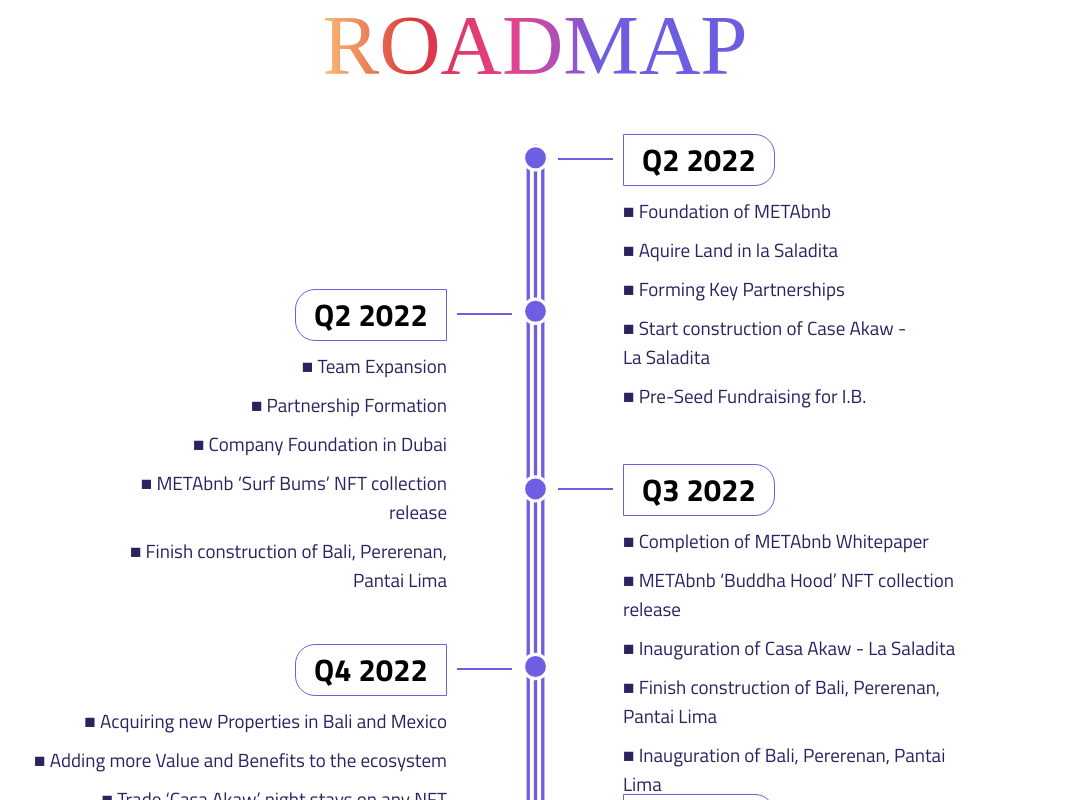
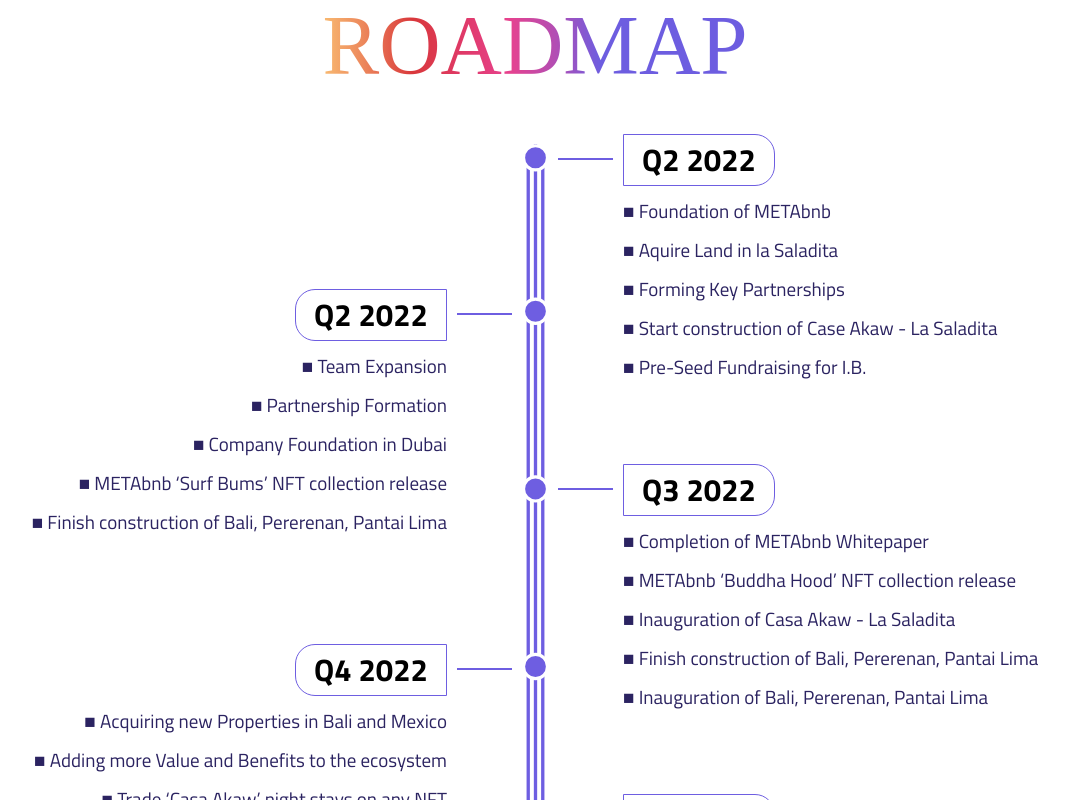
Before and after one commit to RealToma/MetaBNB, a React (Create React App) app: page / in a window 1280 px wide. Shown: the part 3700-4500 px from the top of the page, without its empty margins (105-1174 px from the left). Built offline with nearby package versions, Linux system fonts and the light colour scheme; a web font is replaced by a local one; what @web3-react/core would draw is missing.

Commit message:
updated roadmap position

```diff
--- a/src/layouts/content/content.js
+++ b/src/layouts/content/content.js
@@ -254,7 +254,7 @@
                 if (index === 1) {
                   return (
                     <EachRoad03 key={index} top={`${index * 165 - 20}px`}>
-                      <Box display={"flex"} flexDirection={"column"} alignItems={"flex-end"}>
+                      <Box display={"flex"} flexDirection={"column"} alignItems={"flex-end"} flex={"1"}>
                         <EachRoadHeader01>
                           <Box display={"flex"} color={each.color}>{each.headtxt}</Box>
                         </EachRoadHeader01>
@@ -274,7 +274,7 @@
                 else if (index === 3) {
                   return (
                     <EachRoad03 key={index} top={`${index * 165 + 5}px`}>
-                      <Box display={"flex"} flexDirection={"column"} alignItems={"flex-end"}>
+                      <Box display={"flex"} flexDirection={"column"} alignItems={"flex-end"} flex={"1"}>
                         <EachRoadHeader01>
                           <Box display={"flex"} color={each.color}>{each.headtxt}</Box>
                         </EachRoadHeader01>
@@ -305,7 +305,7 @@
                         <Box display={"flex"} width={"55px"} height={'2px'} alignItems={"center"} bgcolor={"#6E5EE1"}>
                         </Box>
                       </Box>
-                      <Box display={"flex"} flexDirection={"column"} alignItems={"flex-start"}>
+                      <Box display={"flex"} flexDirection={"column"} alignItems={"flex-start"} flex={"1"}>
                         <EachRoadHeader>
                           <Box display={"flex"} color={each.color}>{each.headtxt}</Box>
                         </EachRoadHeader>
```
